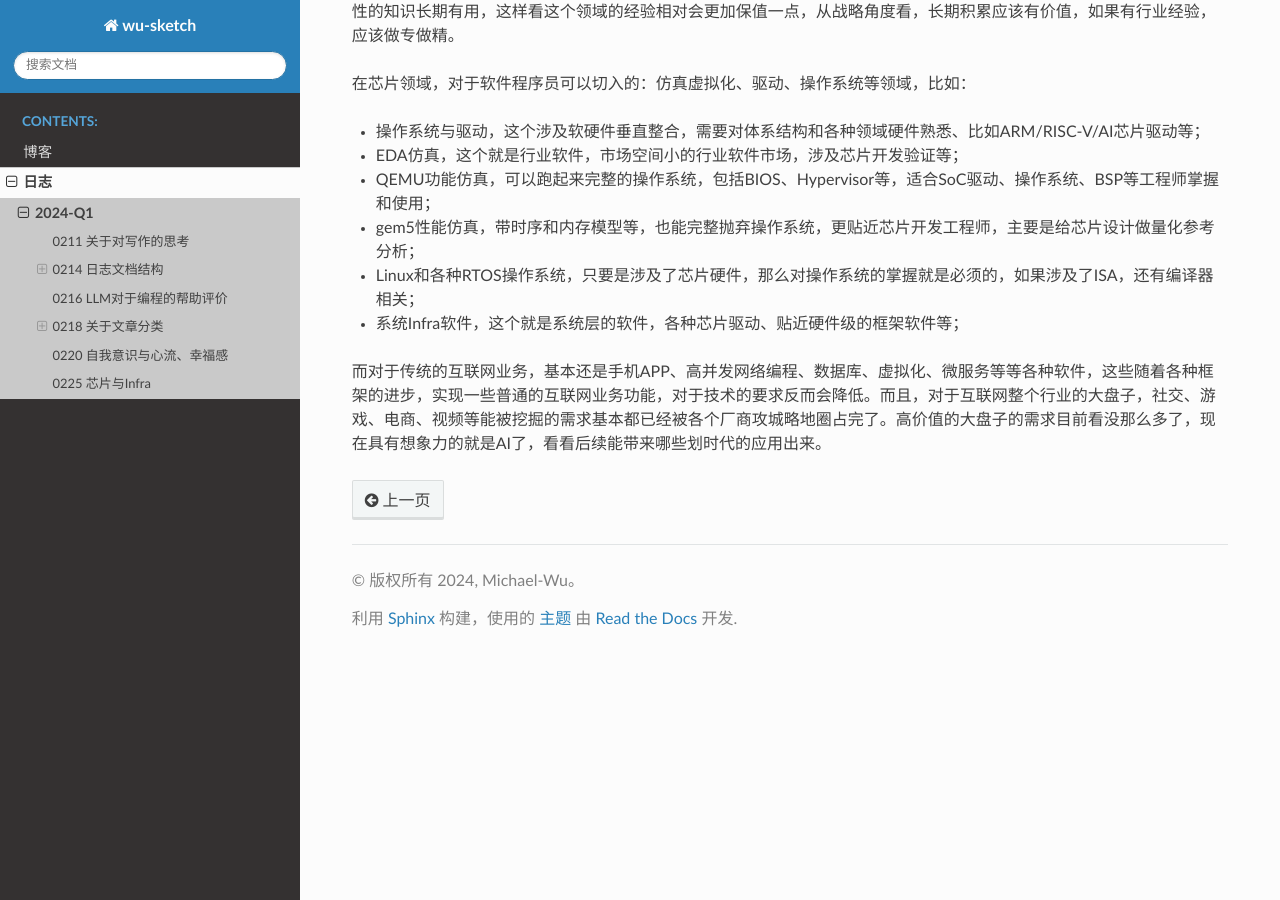
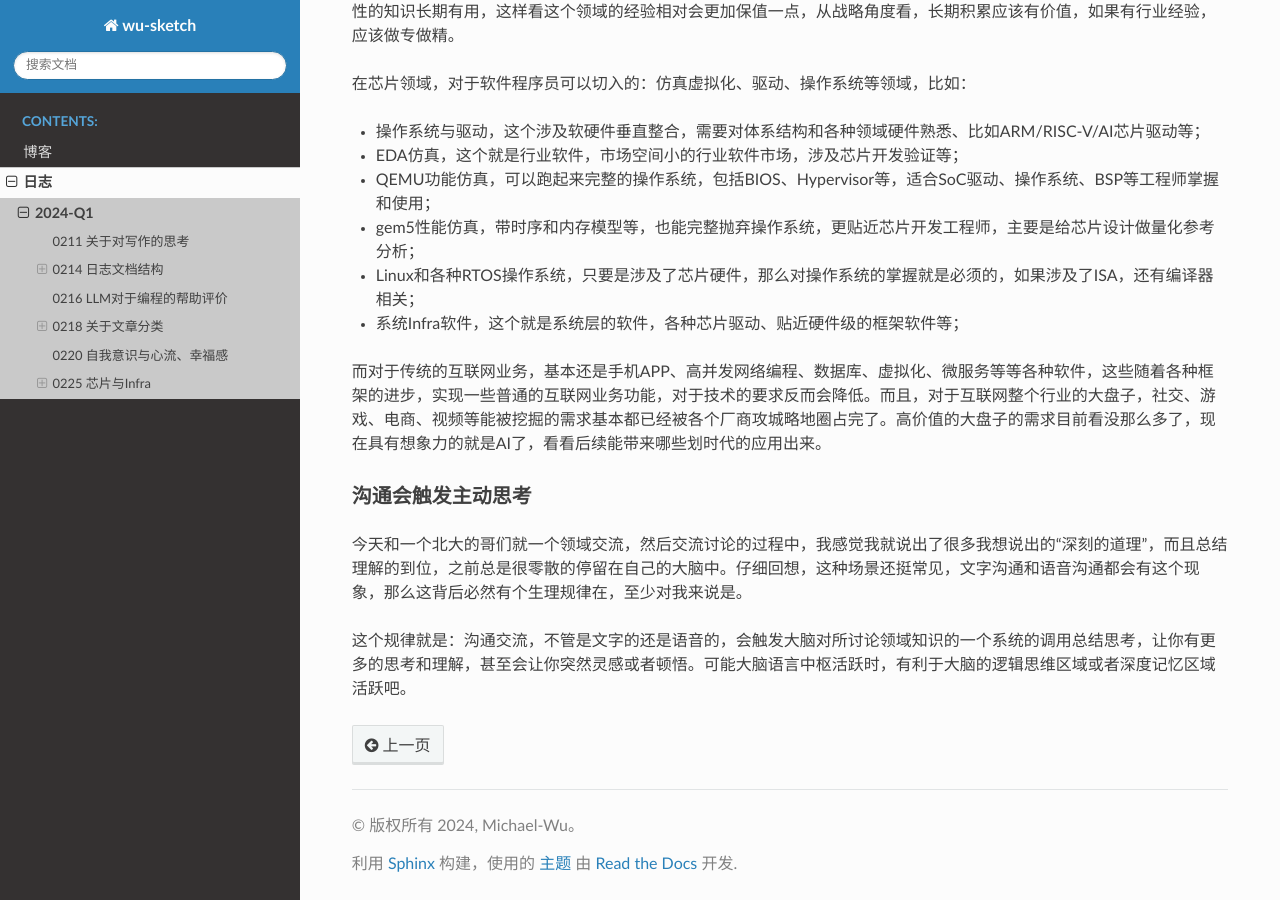
Before and after one commit to thisinnocence/sketch, a Sphinx documentation site: the page built from source/diary/2024-Q1.rst, in a window 1280 px wide and 900 px high, scrolled down 5745 px. Built offline with Sphinx 7.4.7 and the Read the Docs theme 2.0.0, drawn with Linux system fonts in a browser that asks for light colours.

Commit message:
沟通思考

```diff
--- a/source/diary/2024-Q1.rst
+++ b/source/diary/2024-Q1.rst
@@ -252,3 +252,13 @@
 而对于传统的互联网业务，基本还是手机APP、高并发网络编程、数据库、虚拟化、微服务等等各种软件，这些随着各种框架的进步，实现一些
 普通的互联网业务功能，对于技术的要求反而会降低。而且，对于互联网整个行业的大盘子，社交、游戏、电商、视频等能被挖掘的需求基本都已经
 被各个厂商攻城略地圈占完了。高价值的大盘子的需求目前看没那么多了，现在具有想象力的就是AI了，看看后续能带来哪些划时代的应用出来。
+
+沟通会触发主动思考
+--------------------
+
+今天和一个北大的哥们就一个领域交流，然后交流讨论的过程中，我感觉我就说出了很多我想说出的“深刻的道理”，而且总结理解的到位，之前总是
+很零散的停留在自己的大脑中。仔细回想，这种场景还挺常见，文字沟通和语音沟通都会有这个现象，那么这背后必然有个生理规律在，至少对我来
+说是。
+
+这个规律就是：沟通交流，不管是文字的还是语音的，会触发大脑对所讨论领域知识的一个系统的调用总结思考，让你有更多的思考和理解，甚至会
+让你突然灵感或者顿悟。可能大脑语言中枢活跃时，有利于大脑的逻辑思维区域或者深度记忆区域活跃吧。
```
Also changed, not shown: source/blogs/道德经的哲学.rst (+17 -0 lines).
